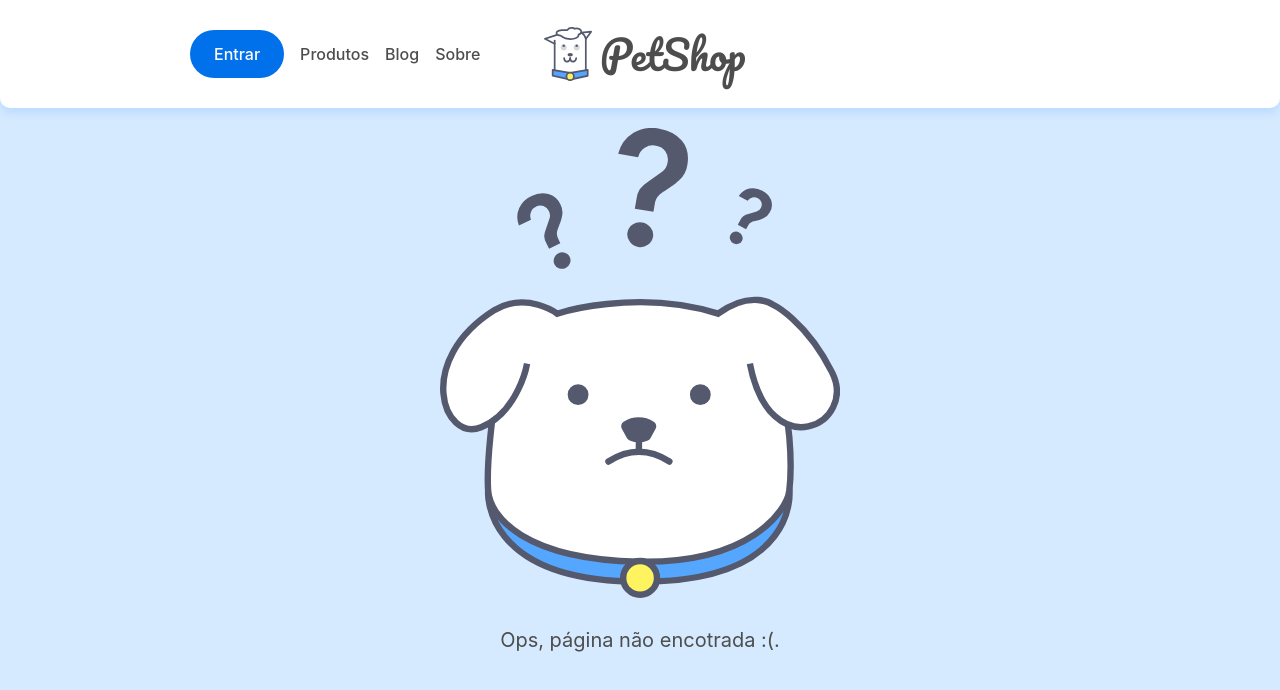
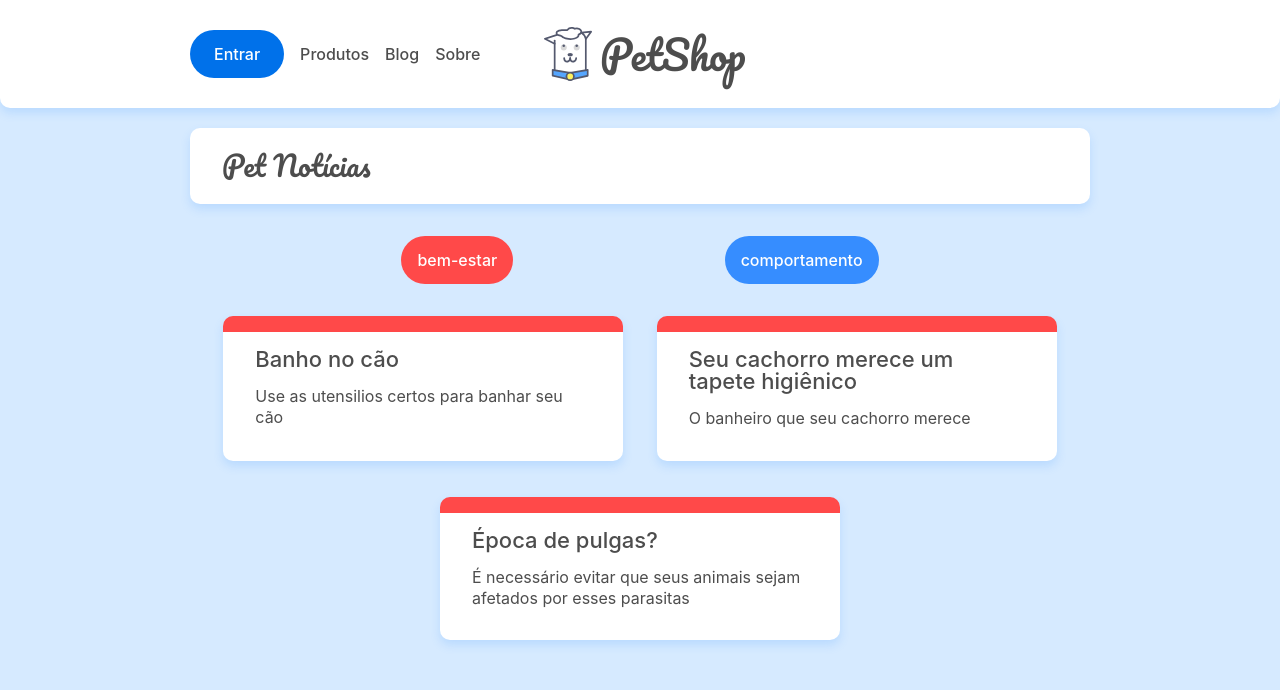
Before and after one commit to marcospardal/Alura_curso_React, a React (Create React App) app in the folder petshop/: page /categoria/bem-estar in a window 1280 px wide. Shown: the top 690 px of the page. Built offline with nearby package versions, Linux system fonts and the light colour scheme; data requests are answered from the project's data file.

Commit message:
criando filtro de categorias

```diff
--- a/petshop/src/App.jsx
+++ b/petshop/src/App.jsx
@@ -7,6 +7,7 @@
 import Post from "./paginas/Post";
 import Pagina404 from "./paginas/404";
 import Cabecalho from "./components/Cabecalho";
+import Categoria from "./paginas/Categoria";
 
 function App() {
   return (
@@ -16,6 +17,7 @@
         <Route exact path="/" element={<Home />} />
         <Route path="/sobre" element={<Sobre />} />
         <Route path="/post/:id" element={<Post />} />
+        <Route path="/categoria/:id" element={<Categoria />} />
         <Route path="*" element={<Pagina404 />} />
       </Routes>
     </Router>
--- /dev/null
+++ b/petshop/src/components/ListaCategorias.jsx
@@ -0,0 +1,29 @@
+import React, { useState, useEffect } from "react";
+import { Link } from "react-router-dom";
+
+import { busca } from "../api/api";
+import "../assets/css/blog.css";
+
+const ListaCategorias = () => {
+  const [categorias, setCategorias] = useState([]);
+
+  useEffect(() => {
+    busca(`/categorias`, setCategorias);
+  }, []);
+
+  return (
+    <ul className="lista-categorias container flex">
+      {categorias.map((categoria) => (
+        <Link to={`/categoria/${categoria.id}`}>
+          <li
+            className={`lista-categorias__categoria lista-categorias__categoria--${categoria.id}`}
+          >
+            {categoria.nome}
+          </li>
+        </Link>
+      ))}
+    </ul>
+  );
+};
+
+export default ListaCategorias;
--- a/petshop/src/components/ListaPost.jsx
+++ b/petshop/src/components/ListaPost.jsx
@@ -8,7 +8,7 @@
 
   useEffect(() => {
     busca(url, setPosts);
-  }, []);
+  }, [url]);
 
   return (
     <section className="posts container">
--- /dev/null
+++ b/petshop/src/paginas/Categoria.jsx
@@ -0,0 +1,23 @@
+import React from "react";
+import { useParams, Route, Routes, useMatch } from "react-router-dom";
+
+import "../assets/css/blog.css";
+import ListaCategorias from "../components/ListaCategorias";
+import ListaPost from "../components/ListaPost";
+
+const Categoria = () => {
+  const { id } = useParams();
+
+  return (
+    <>
+      <div className="container">
+        <h2 className="titulo-pagina">Pet Notícias</h2>
+      </div>
+
+      <ListaCategorias />
+      <ListaPost url={`/posts?categoria=${id}`} />
+    </>
+  );
+};
+
+export default Categoria;
--- a/petshop/src/paginas/Home.jsx
+++ b/petshop/src/paginas/Home.jsx
@@ -1,6 +1,7 @@
 import React from "react";
 import "../assets/css/components/cartao.css";
 
+import ListaCategorias from "../components/ListaCategorias";
 import ListaPost from "../components/ListaPost";
 
 const Home = () => {
@@ -9,6 +10,7 @@
       <div className="container">
         <h2 className="titulo-pagina">Pet notícias</h2>
       </div>
+      <ListaCategorias />
       <ListaPost url={"/posts"} />
     </main>
   );
```
